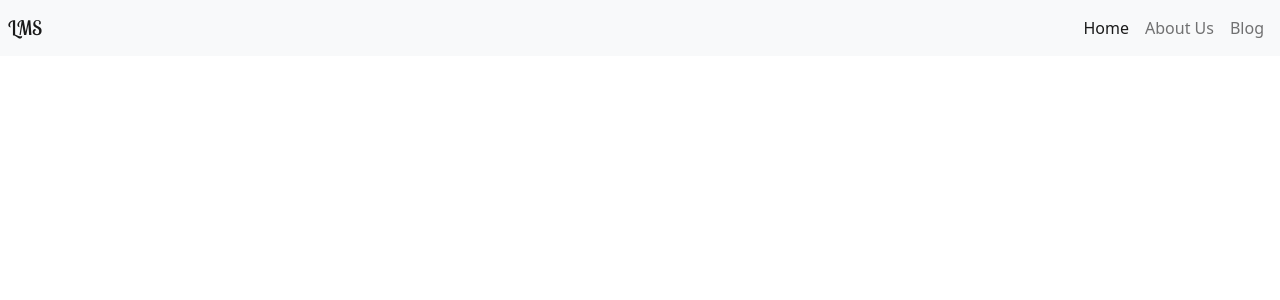
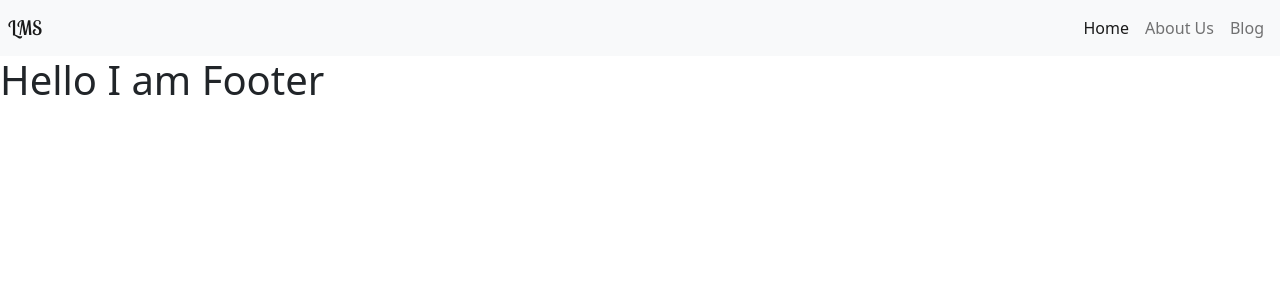
Before and after one commit to deepak032002/lms, a React (Create React App) app: page / in a window 1280 px wide. Shown: the top 300 px of the page. Built offline with nearby package versions, Linux system fonts and the light colour scheme.

Commit message:
Change In Footer

```diff
--- a/src/components/Footer.jsx
+++ b/src/components/Footer.jsx
@@ -3,7 +3,7 @@ import React from 'react'
 const footer = () => {
     return (
         <>
-
+        <h1>Hello I am Footer</h1>
         </>
     )
 }
```
